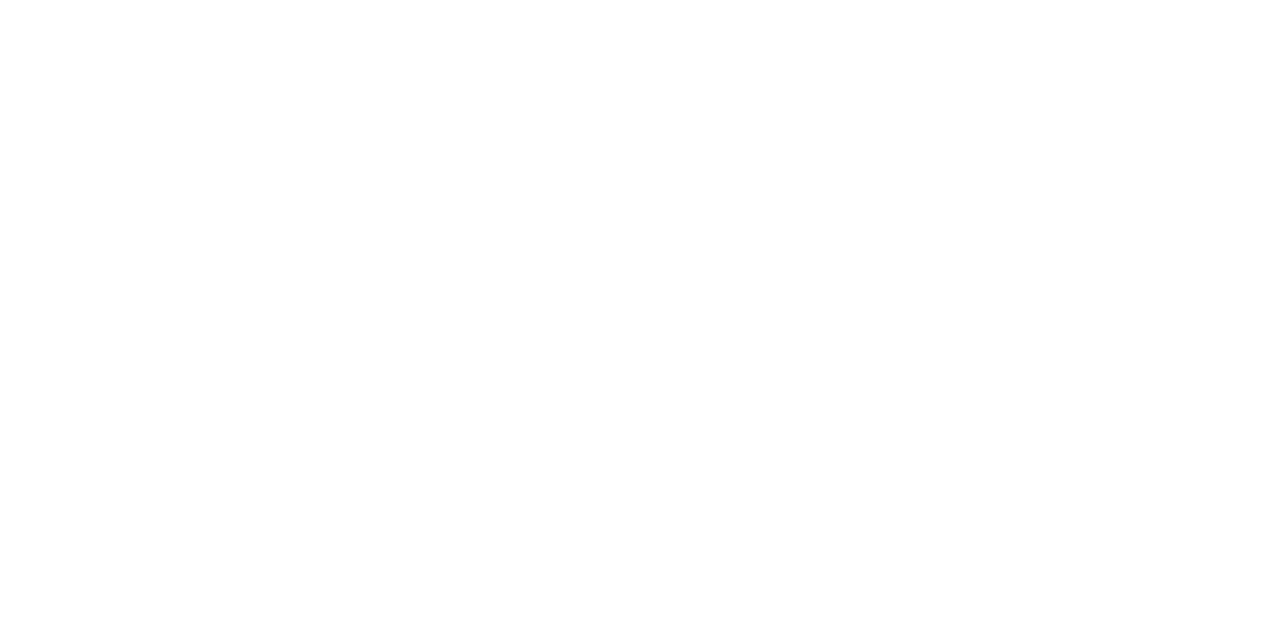
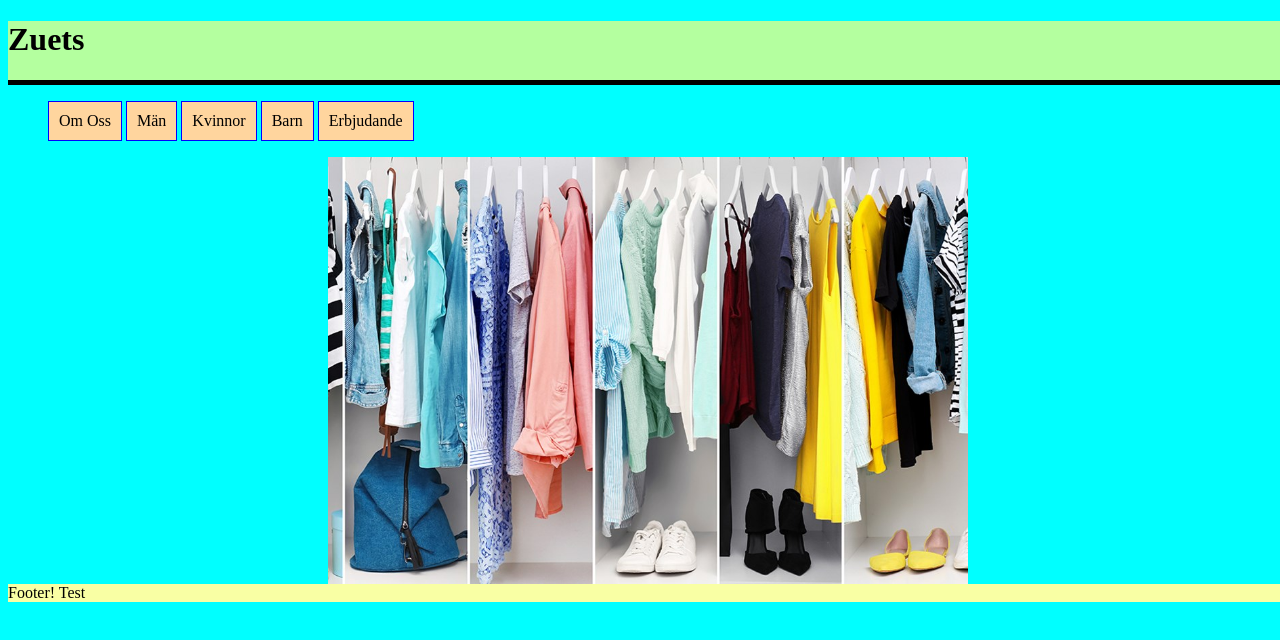
Before and after one commit to OscarAsos/slutprojekt-webb, a plain HTML site: page index.html in a window 1280 px wide. Drawn offline with Linux system fonts and the light colour scheme.

Commit message:
Vad som gjordes den 3 Maj 2022

```diff
--- a/index.css
+++ b/index.css
@@ -1,3 +1,50 @@
 body
 {
+width:100%;
+height:100%;
+background-color:aqua;
 }
+header {
+    background-color: #B4FF9F;
+    border-bottom: 5px solid black;
+}
+.container {
+    grid-template-areas: "M M M M M"
+                         "A A A A A";
+    column-gap:100px;
+
+}
+.article {
+
+
+
+
+}
+
+footer{
+    background-color:#f9ffa4;
+
+}
+li {
+    padding: 10px;
+    text-align: center;
+    border: solid 1px blue;
+    display: inline-block;
+    background-color: #FFD59E;
+    list-style:none;
+
+}
+.OmOss{
+
+}
+a{
+    text-decoration:none;
+        color:inherit;
+
+}
+.center {
+    display: block;
+    margin-left: auto;
+    margin-right: auto;
+    width: 50%;
+}
--- a/index.html
+++ b/index.html
@@ -3,9 +3,34 @@
 <html lang="en" xmlns="http://www.w3.org/1999/xhtml">
 <head>
     <meta charset="utf-8" />
+    <meta name="viewport" content="width=device-width, initial-scale=1.0 "/>
     <title></title>
+    <link rel="stylesheet"href="index.css" />
 </head>
 <body>
 
+    <header><h1>Zuets</h1></header>
+    <div class="container">
+        <nav>
+            <ol>
+            <li><a href="#Om Oss">Om Oss</a></li>
+            <li><a href="#Män">Män</a></li>
+            <li><a href="#Kvinnor">Kvinnor</a></li>
+            <li><a href="#Barn">Barn</a></li>
+            <li><a href="#Erbjudande">Erbjudande</a></li>
+           </ol>
+        </nav>
+        <div class="article bild"> <img src="bilderna/kläder.jpg" alt="Kläder" class="center" /></div>
+</div>
+
+    <footer>Footer!
+    Test</footer>
+
+
+
+
+
+
+
 </body>
 </html>
```
Also changed, not shown: bilderna/kläder.jpg (added), 1 other file.
